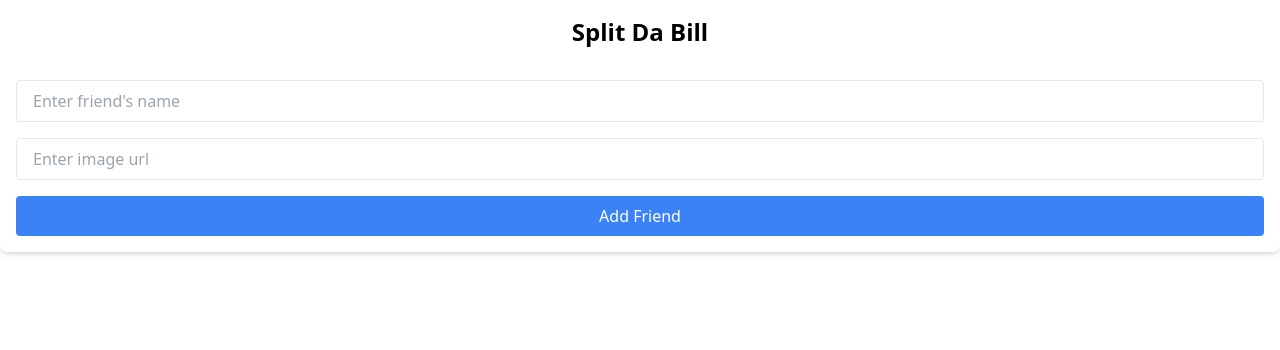
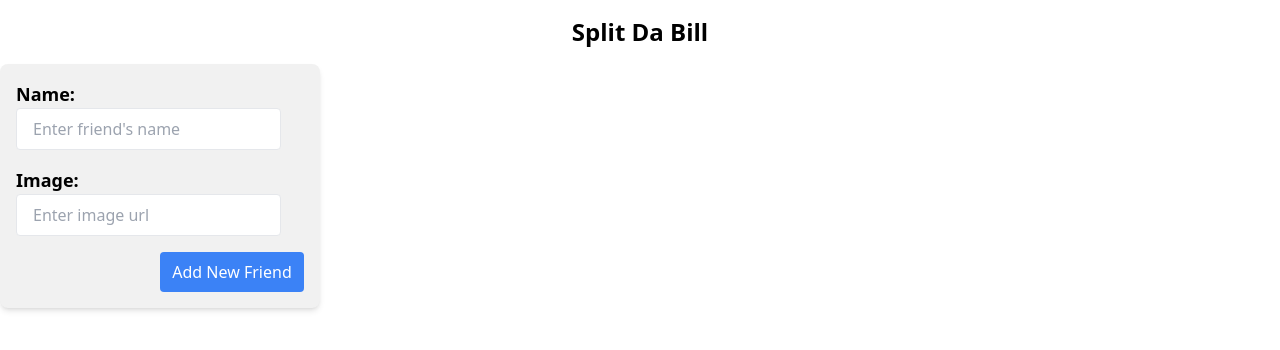
Before and after one commit to cedekpoole/split-da-bill, a React (Vite) app: page / in a window 1280 px wide. Shown: the top 350 px of the page. Built offline with nearby package versions, Linux system fonts and the light colour scheme.

Commit message:
edit friend form UI

```diff
--- a/src/components/FriendForm.jsx
+++ b/src/components/FriendForm.jsx
@@ -1,22 +1,34 @@
 export default function FriendForm() {
   return (
-    <form className="flex flex-col space-y-4 p-4 bg-white shadow-md rounded-lg">
+    <form className="flex flex-col space-y-4 p-4 bg-[#f1f1f1] shadow-md rounded-lg max-w-xs">
+      <div>
+        <label htmlFor="name" className="text-lg font-semibold mr-4">
+          Name:
+        </label>
         <input
           type="text"
           className="border rounded px-4 py-2"
           placeholder="Enter friend's name"
         />
+      </div>
+      <div>
+        <label htmlFor="image" className="text-lg font-semibold mr-4">
+          Image:
+        </label>
         <input
           type="url"
           className="border rounded px-4 py-2"
           placeholder="Enter image url"
         />
+      </div>
+      <div className="flex justify-end">
         <button
           type="submit"
-        className="bg-blue-500 text-white py-2 rounded hover:bg-blue-600"
+          className="bg-blue-500 text-white p-2 rounded hover:bg-blue-600 w-36"
         >
-        Add Friend
+          Add New Friend
         </button>
+      </div>
     </form>
   );
 }
```
Also changed, not shown: src/components/BillForm.jsx (added), src/components/FriendCard.jsx (added), src/components/FriendList.jsx (added). Lines whose indentation alone changed are shown as unchanged.
